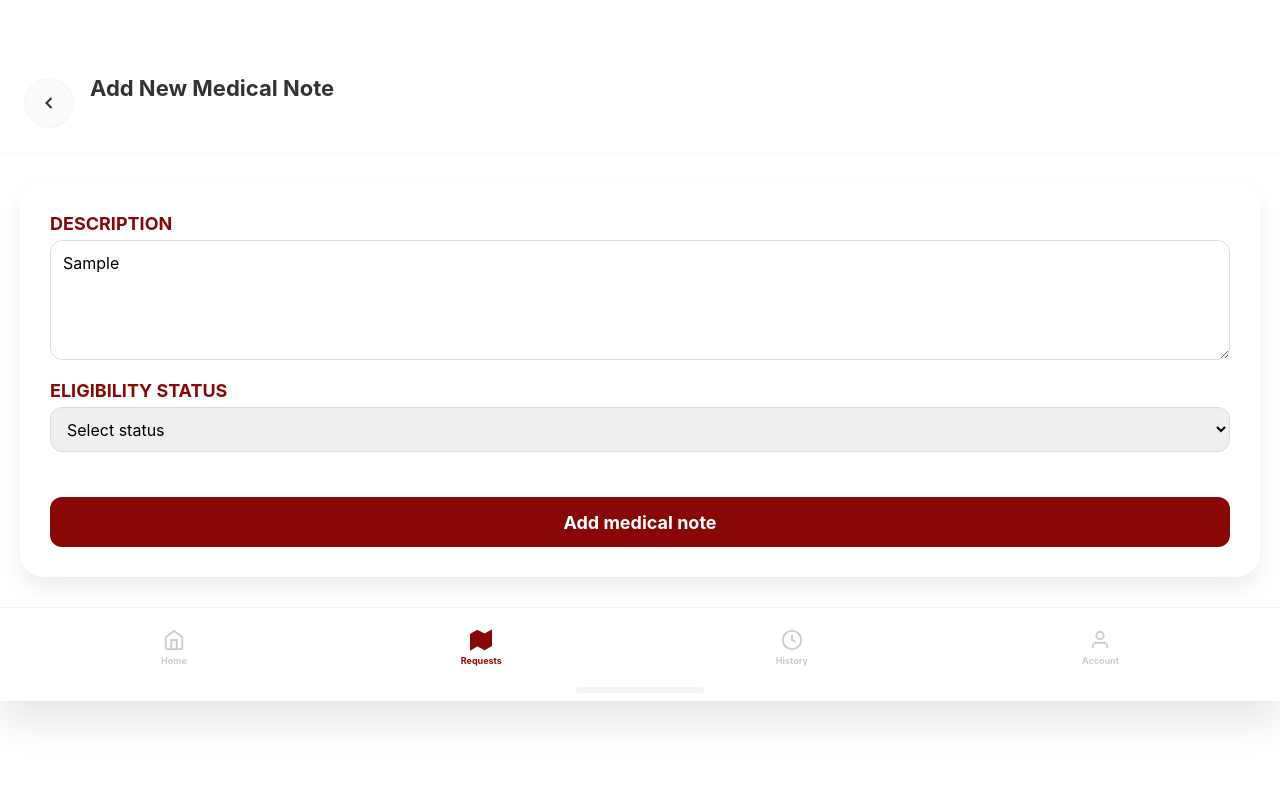
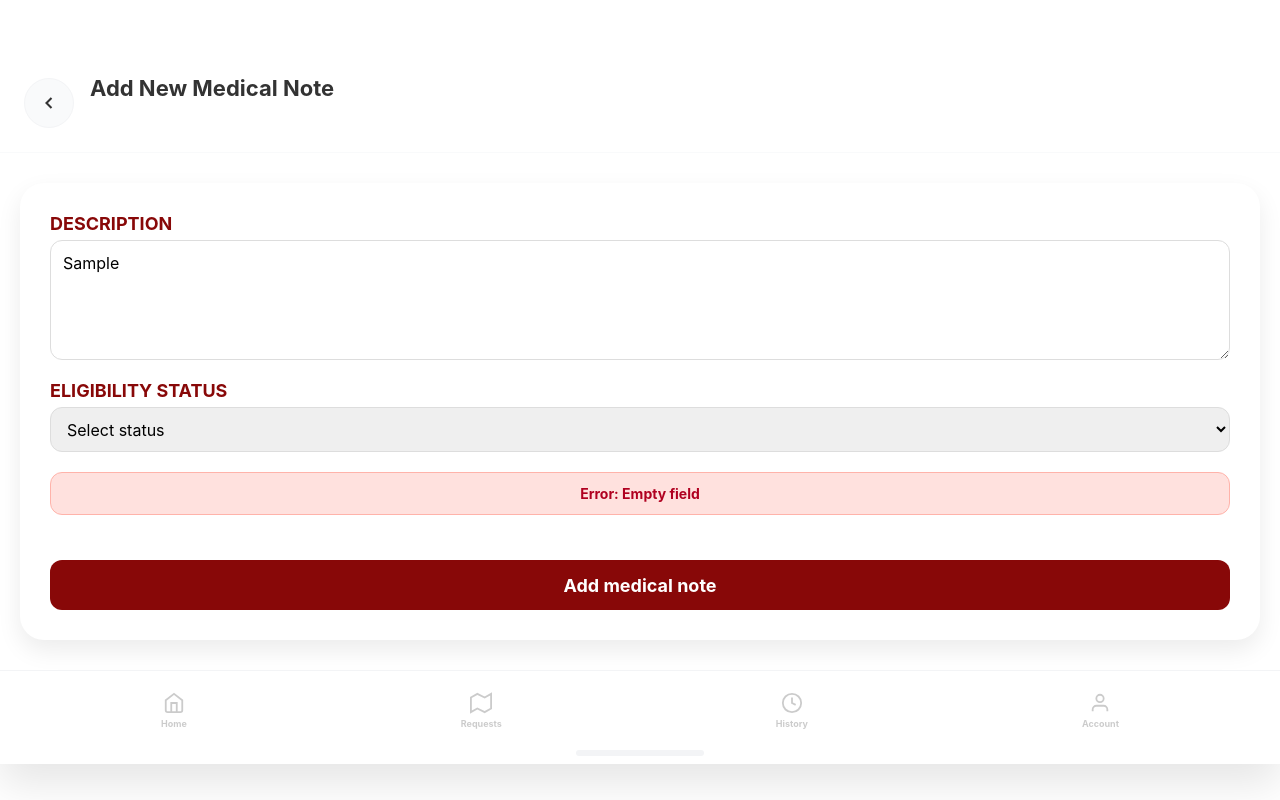
Before and after one commit to krajmar/BloodNet, a React (Create React App) app in the folder frontend/: page /donor/medical_notes/add_medical_note in a window 1280 px wide. Both pictures are taken after typing "Sample" into the empty fields and a click on the button "Add medical note". Built offline with nearby package versions, Linux system fonts and the light colour scheme; no server answers.

Commit message:
Added displaying an error message if field left empty when adding a medical note

```diff
--- a/frontend/src/pages/AddMedicalNote.js
+++ b/frontend/src/pages/AddMedicalNote.js
@@ -5,6 +5,7 @@ import "../styles/AddMedicalNote.css";
 
 function AddMedicalNote() {
 
+  const [error, setError] = useState("");
   const user = JSON.parse(localStorage.getItem("user"));
   const [form, setForm] = useState({
     illness: "",
@@ -18,6 +19,13 @@ function AddMedicalNote() {
   };
 
    const submit = async () => {
+  if (!form.description || !form.eligibility_status) {
+    setError("Error: Empty field");
+    return;
+  }
+
+  setError(""); // clear error if OK
+
   try {
     await axios.post(
       `http://88.200.63.148:3001/donor/medical_notes/add_medical_note/${user?.id}`,
@@ -61,6 +69,12 @@ function AddMedicalNote() {
       </select>
     </div>
 
+    {error && (
+      <div className="error-box">
+        {error}
+      </div>
+    )}
+
     <button className="login-btn" onClick={submit}>
       Add medical note
     </button>
@@ -74,8 +88,8 @@ function AddMedicalNote() {
             <svg width="22" height="22" viewBox="0 0 24 24" fill="none" stroke="currentColor" stroke-width="2"><path d="m3 9 9-7 9 7v11a2 2 0 0 1-2 2H5a2 2 0 0 1-2-2z"></path><polyline points="9 22 9 12 15 12 15 22"></polyline></svg>
             <span>Home</span>
         </div>
-        <div class="menu-item active">
-            <svg width="22" height="22" viewBox="0 0 24 24" fill="#880808" stroke="#880808" stroke-width="2"><polygon points="1 6 1 22 8 18 16 22 23 18 23 2 16 6 8 2 1 6"></polygon></svg>
+        <div class="menu-item inactive">
+            <svg width="22" height="22" viewBox="0 0 24 24" fill="none" stroke="currentColor" stroke-width="2"><polygon points="1 6 1 22 8 18 16 22 23 18 23 2 16 6 8 2 1 6"></polygon></svg>
             <span>Requests</span>
         </div>
         <div class="menu-item inactive">
--- a/frontend/src/styles/AddMedicalNote.css
+++ b/frontend/src/styles/AddMedicalNote.css
@@ -129,3 +129,14 @@
 .login-btn:active {
   transform: scale(0.98);
 }
+
+.error-box {
+  background: #FFE1DE;
+  color: #b00020;
+  padding: 12px;
+  border-radius: 12px;
+  font-weight: 700;
+  font-size: 14px;
+  text-align: center;
+  border: 1px solid #ffb3aa;
+}
```
Lines whose indentation alone changed are shown as unchanged.
